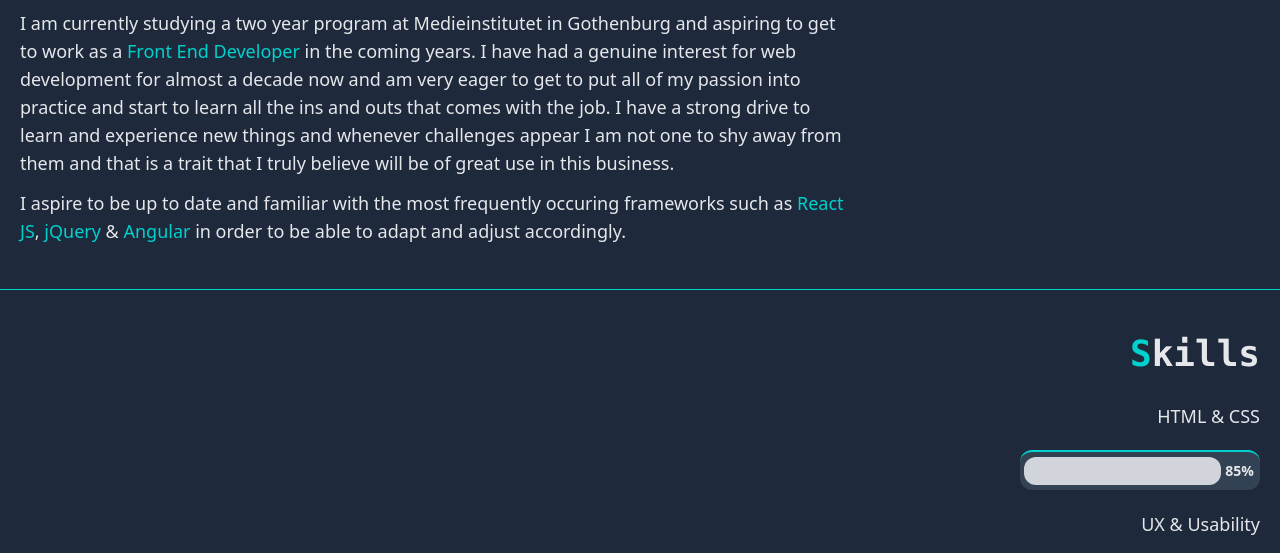
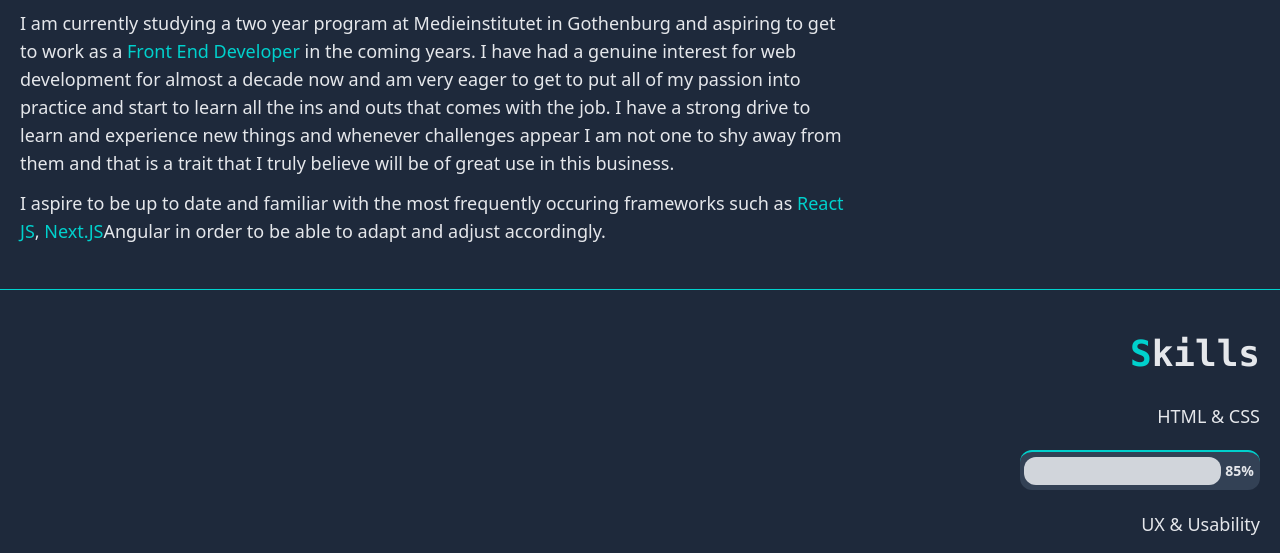
Before and after one commit to Emil-Helge/My-Resume, a website: page dist/index.html in a window 1280 px wide. Shown: the part 247-800 px from the top of the page. Drawn offline with nearby package versions, Linux system fonts and the light colour scheme; files that its build step writes are made by us from their sources.

Commit message:
Adjusted text in "About"-section

```diff
--- a/dist/index.html
+++ b/dist/index.html
@@ -55,7 +55,7 @@
         I am currently studying a two year program at Medieinstitutet in Gothenburg and aspiring to get to work as a <span class="text-[#00d1cd]">Front End Developer</span>  in the coming years. I have had a genuine interest for web development for almost a decade now and am very eager to get to put all of my passion into practice and start to learn all the ins and outs that comes with the job. I have a strong drive to learn and experience new things and whenever challenges appear I am not one to shy away from them and that is a trait that I truly believe will be of great use in this business.
       </p>
       <p class="md:w-2/3 scroll-animation-hidden">
-        I aspire to be up to date and familiar with the most frequently occuring frameworks such as <span class="text-[#00d1cd]">React JS</span>, <span class="text-[#00d1cd]">jQuery</span> & <span class="text-[#00d1cd]">Angular</span> in order to be able to adapt and adjust accordingly.
+        I aspire to be up to date and familiar with the most frequently occuring frameworks such as <span class="text-[#00d1cd]">React JS</span>, <span class="text-[#00d1cd]">Next.JS</span & <span class="text-[#00d1cd]">Angular</span> in order to be able to adapt and adjust accordingly.
       </p>
     </div>
     <hr class="mt-11 mb-11 w-2/3 scroll-animation-hidden xl:w-full border-[#00d1cd]">
```
